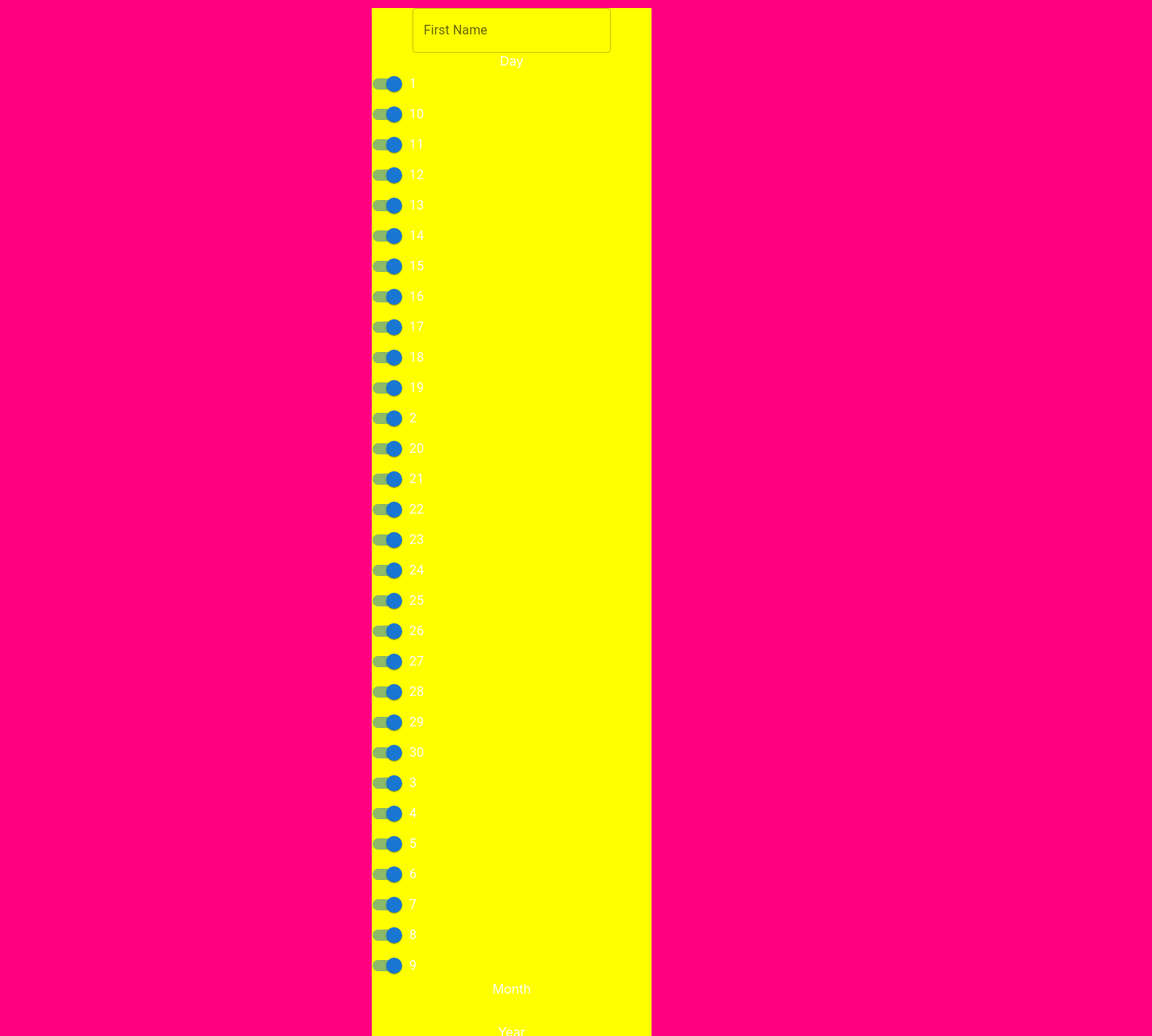
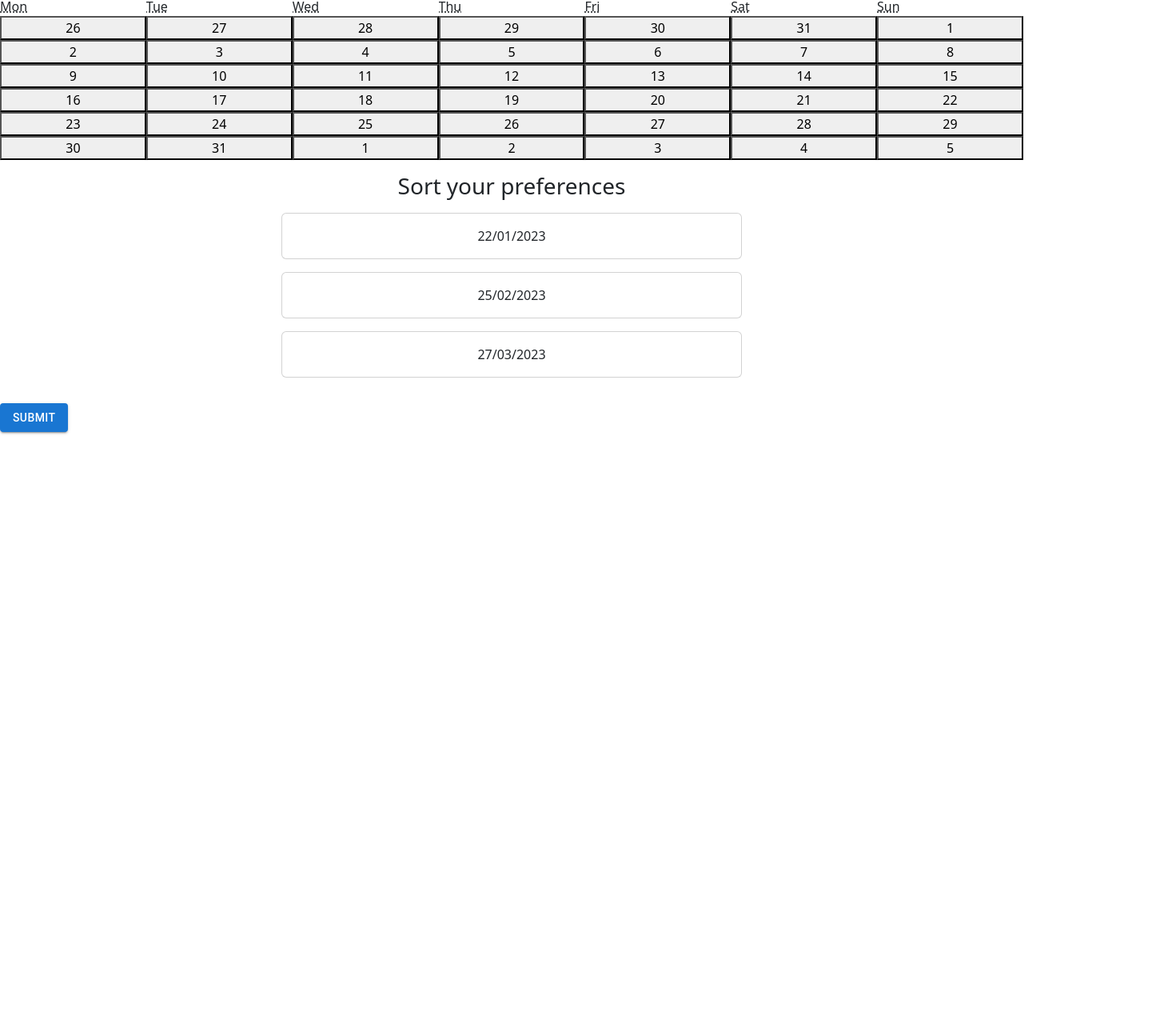
Before and after one commit to Jezla/weekend-scheduler, a React (Create React App) app in the folder frontend/: page / in a window 1280 px wide. Shown: the part 90-1385 px from the top of the page at 80% size, 1441 px wide, since content can reach past the window. After the commit the page ends 800 px from the top, so only its background shows below. Built offline with nearby package versions, Linux system fonts and the light colour scheme.

Commit message:
Components Added

```diff
--- a/frontend/package.json
+++ b/frontend/package.json
@@ -3,13 +3,19 @@
   "version": "0.1.0",
   "private": true,
   "dependencies": {
+    "@dnd-kit/core": "^6.0.7",
+    "@dnd-kit/sortable": "^7.0.2",
     "@emotion/react": "^11.10.5",
     "@emotion/styled": "^11.10.5",
     "@mui/material": "^5.11.5",
     "@testing-library/jest-dom": "^5.16.5",
     "@testing-library/react": "^13.4.0",
     "@testing-library/user-event": "^13.5.0",
+    "array-move": "^4.0.0",
+    "bootstrap": "^5.2.3",
     "react": "^18.2.0",
+    "react-bootstrap": "^2.7.0",
+    "react-calendar": "^4.0.0",
     "react-dom": "^18.2.0",
     "react-scripts": "^5.0.1",
     "web-vitals": "^2.1.4"
--- a/frontend/src/App.js
+++ b/frontend/src/App.js
@@ -1,113 +1,55 @@
 import logo from './logo.svg';
 import './App.css';
-import Slider from '@mui/material/Slider';
+import 'bootstrap/dist/css/bootstrap.min.css';
+import Container from 'react-bootstrap/Container';
+import {DndContext, closestCenter} from "@dnd-kit/core";
+import {arrayMove, SortableContext, verticalListSortingStrategy} from "@dnd-kit/sortable";
+import { useState } from 'react';
+import { SortableItem } from './SortableItem';
+import Calendar from 'react-calendar';
 import TextField from '@mui/material/TextField';
 import Button from '@mui/material/Button';
-import FormGroup from '@mui/material/FormGroup';
-import Switch from '@mui/material/Switch';
-import FormControlLabel from '@mui/material/FormControlLabel';
-
 
 function App() {
+  const [dates, setDates] = useState(["22/01/2023", "25/02/2023", "27/03/2023"]);
+  const [value, onChange] = useState(new Date());
+
   return (
-    <div className="App" style={{ width: '350px', marginLeft: 'auto', marginRight: 'auto', marginTop: '100px', backgroundColor: 'yellow' }}>
-      {/* <header className="App-header">
-        <img src={logo} className="App-logo" alt="logo" />
-        <p>
-          Edit <code>src/App.js</code> and save to reload.
-        </p>
-        <a
-          className="App-link"
-          href="https://reactjs.org"
-          target="_blank"
-          rel="noopener noreferrer"
-        >
-          Learn React
-        </a>
-      </header> */}
-      <TextField id="outlined-basic" label="First Name" variant="outlined" />
+    <>
+      <div>
+        <TextField id="outlined-basic" label="First Name" variant="outlined"/>
+        <TextField id="outlined-basic" label="Last Name" variant="outlined"/>
+      </div>
+      <div>
+      <Calendar onChange={onChange} value={value} />
+        <DndContext collisionDetection={closestCenter} onDragEnd={handleDragEnd}>
+          <Container className="p-3" style={{ "width": "50%" }} align="center">
+            <h3>Sort your preferences</h3>
+            <SortableContext items={dates} strategy={verticalListSortingStrategy}>
+              {dates.map(language => <SortableItem key={language} id={language} />)}
+            </SortableContext>
+          </Container>
+        </DndContext>
+        <Button variant="contained">Submit</Button>
+      </div>
+    </>
+  );
 
-      <header>Day</header>
-      {/* <Slider
-        style={{
-          width: '10px',
-          marginLeft: '1000px',
-          color: '#12FEBC'
-        }}
-        aria-label="Temperature"
-        defaultValue={1}
-        valueLabelDisplay="auto"
-        step={1}
-        marks
-        min={1}
-        max={30}
-      /> */}
-      <FormGroup>
-        <FormControlLabel control={<Switch defaultChecked />} label="1" />
-        <FormControlLabel control={<Switch defaultChecked />} label="10" />
-        <FormControlLabel control={<Switch defaultChecked />} label="11" />
-        <FormControlLabel control={<Switch defaultChecked />} label="12" />
-        <FormControlLabel control={<Switch defaultChecked />} label="13" />
-        <FormControlLabel control={<Switch defaultChecked />} label="14" />
-        <FormControlLabel control={<Switch defaultChecked />} label="15" />
-        <FormControlLabel control={<Switch defaultChecked />} label="16" />
-        <FormControlLabel control={<Switch defaultChecked />} label="17" />
-        <FormControlLabel control={<Switch defaultChecked />} label="18" />
-        <FormControlLabel control={<Switch defaultChecked />} label="19" />
-        <FormControlLabel control={<Switch defaultChecked />} label="2" />
-        <FormControlLabel control={<Switch defaultChecked />} label="20" />
-        <FormControlLabel control={<Switch defaultChecked />} label="21" />
-        <FormControlLabel control={<Switch defaultChecked />} label="22" />
-        <FormControlLabel control={<Switch defaultChecked />} label="23" />
-        <FormControlLabel control={<Switch defaultChecked />} label="24" />
-        <FormControlLabel control={<Switch defaultChecked />} label="25" />
-        <FormControlLabel control={<Switch defaultChecked />} label="26" />
-        <FormControlLabel control={<Switch defaultChecked />} label="27" />
-        <FormControlLabel control={<Switch defaultChecked />} label="28" />
-        <FormControlLabel control={<Switch defaultChecked />} label="29" />
-        <FormControlLabel control={<Switch defaultChecked />} label="30" />
-        <FormControlLabel control={<Switch defaultChecked />} label="3" />
-        <FormControlLabel control={<Switch defaultChecked />} label="4" />
-        <FormControlLabel control={<Switch defaultChecked />} label="5" />
-        <FormControlLabel control={<Switch defaultChecked />} label="6" />
-        <FormControlLabel control={<Switch defaultChecked />} label="7" />
-        <FormControlLabel control={<Switch defaultChecked />} label="8" />
-        <FormControlLabel control={<Switch defaultChecked />} label="9" />
-      </FormGroup>
-      <header>Month</header>
-      <Slider
-        style={{
-          width: '5px',
-          marginLeft: '-1300px',
-          color: '#39FF14'
-        }}
-        aria-label="Temperature"
-        defaultValue={1}
-        valueLabelDisplay="auto"
-        step={1}
-        marks
-        min={1}
-        max={12}
-      />
-      <header>Year</header>
-      <Slider
-        style={{
-          width: '1500px',
-          marginLeft: '-525px',
-          color: '#BC13FE'
-        }}
-        aria-label="Temperature"
-        defaultValue={2023}
-        valueLabelDisplay="auto"
-        step={1}
-        marks
-        min={2023}
-        max={2024}
-      />
-      <TextField id="outlined-basic" label="Last Name" variant="outlined" />
-      <Button variant="contained">Submit</Button>
-    </div>
-  );
+  function handleDragEnd(event) {
+    console.log("Drag end called");
+    const { active, over } = event;
+    console.log("ACTIVE: " + active.id);
+    console.log("OVER :" + over.id);
+
+    if (active.id !== over.id) {
+      setDates((items) => {
+        const activeIndex = items.indexOf(active.id);
+        const overIndex = items.indexOf(over.id);
+        console.log(arrayMove(items, activeIndex, overIndex));
+        return arrayMove(items, activeIndex, overIndex);
+      });
+    }
+  }
 }
 
 export default App;
--- /dev/null
+++ b/frontend/src/SortableItem.js
@@ -0,0 +1,24 @@
+import { useSortable } from "@dnd-kit/sortable";
+import {CSS} from "@dnd-kit/utilities";
+import Card from 'react-bootstrap/Card';
+
+export function SortableItem(props) {
+    const {
+        attributes,
+        listeners,
+        setNodeRef,
+        transform,
+        transition
+    } = useSortable({id: props.id});
+
+    const style = {
+        transform: CSS.Transform.toString(transform),
+        transition
+    }
+
+    return (
+        <div ref={setNodeRef} style={style} {...attributes} {...listeners}>
+            <Card body className="m-3">{props.id}</Card>
+        </div>
+    )
+}
--- a/frontend/src/index.css
+++ b/frontend/src/index.css
@@ -5,8 +5,6 @@ body {
     sans-serif;
   -webkit-font-smoothing: antialiased;
   -moz-osx-font-smoothing: grayscale;
-  background-color: rgb(255, 0, 128);
-  color: white;
 }
 
 code {
--- a/frontend/src/index.js
+++ b/frontend/src/index.js
@@ -11,7 +11,4 @@ root.render(
   </React.StrictMode>
 );
 
-// If you want to start measuring performance in your app, pass a function
-// to log results (for example: reportWebVitals(console.log))
-// or send to an analytics endpoint. Learn more: https://bit.ly/CRA-vitals
 reportWebVitals();
```
Also changed, not shown: 1 other file (tests, documents, lock files or other folders).
